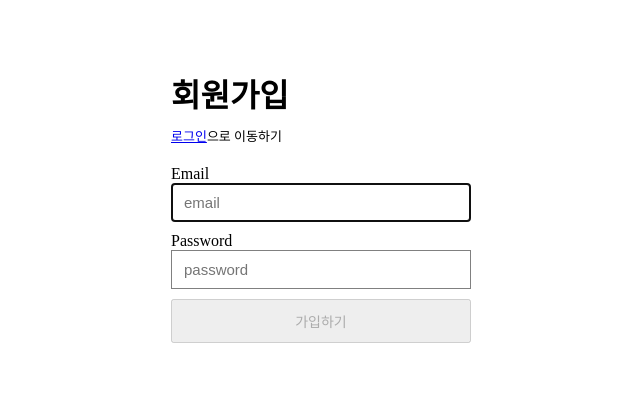
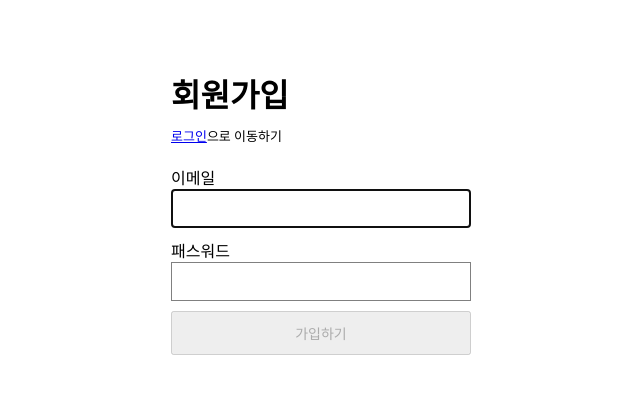
Before and after one commit to miju3545/react-revalidate-with-todo-app, a React (Vite) app: page /signup in a window 1280 px wide. Shown: the top 394 px of the page, without its empty margins (319-959 px from the left). Built offline with nearby package versions, Linux system fonts and the light colour scheme.

Commit message:
style: style 변경

```diff
--- a/src/pages/signup.tsx
+++ b/src/pages/signup.tsx
@@ -68,22 +68,16 @@ function SignUp() {
       </div>
       <form onSubmit={handleSubmit(onSubmit)}>
         <InputWrapper>
-          <span>Email</span>
-          <Input
-            id={'email-input'}
-            control={control}
-            name={'email'}
-            placeholder="email"
-          />
+          <span>이메일</span>
+          <Input id={'email-input'} control={control} name={'email'} />
         </InputWrapper>
         <InputWrapper>
-          <span>Password</span>
+          <span>패스워드</span>
           <Input
             id={'password-input'}
             control={control}
             name={'password'}
             type="password"
-            placeholder="password"
           />
         </InputWrapper>
         <Button
```
